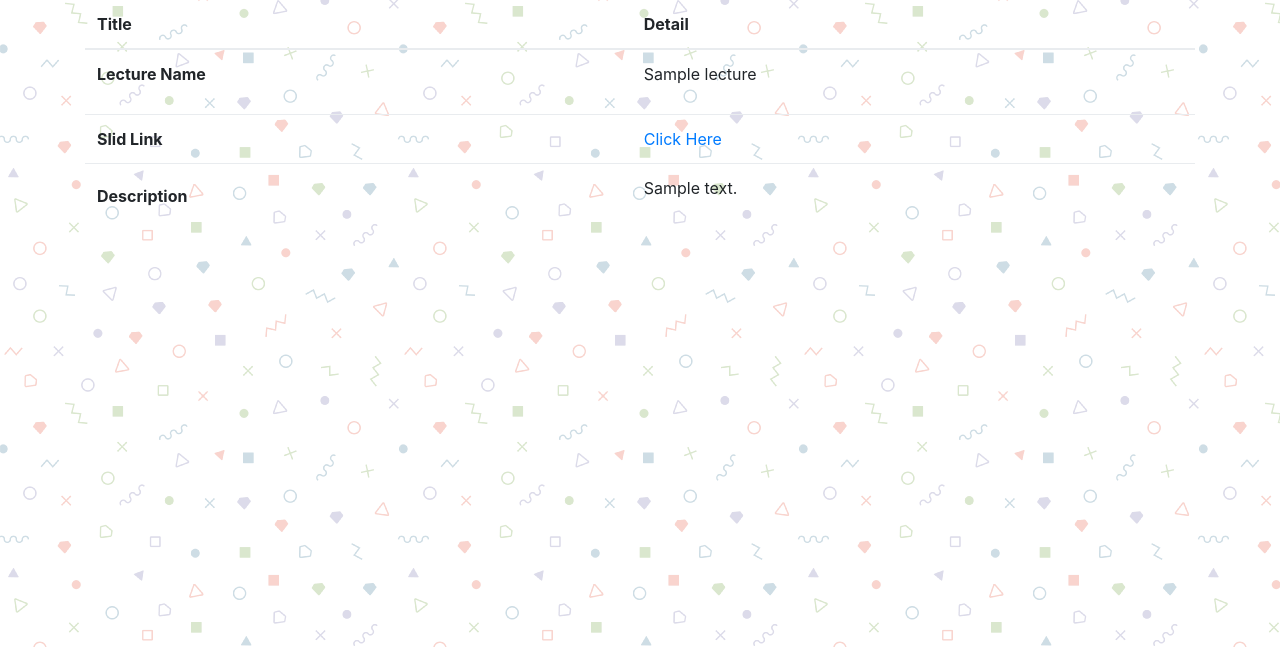
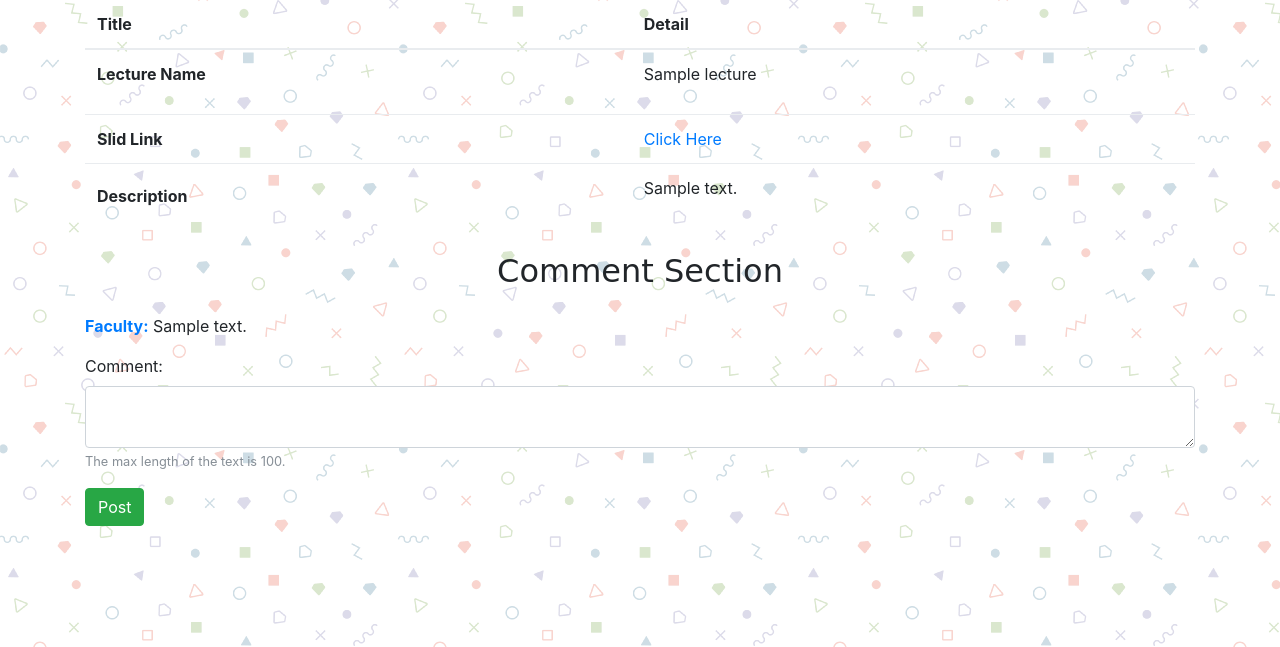
Before and after one commit to Kimbbakar/Classroom, a Django app: page /course/lecture/1/ in a window 1280 px wide. Shown: the part 153-800 px from the top of the page. Run offline with Django 3.2, Linux system fonts and the light colour scheme; a user stored in the database is signed in; tables that the repository leaves empty hold one stand-in row (values such as "Sample post"); some libraries are stand-ins or nearby versions.

Commit message:
add the comments section

```diff
--- a/myproject/classroom/forms.py
+++ b/myproject/classroom/forms.py
@@ -1,6 +1,6 @@
 from django import forms
 from django.contrib.auth.models import User
-from .models import lecture,course
+from .models import lecture,course,post
 from datetime import date
 
 class NewLectureForm(forms.ModelForm):
@@ -64,3 +64,15 @@ class StudentAddForm(forms.Form):
             raise forms.ValidationError(warning )
 
         return data
+
+class PostCommentForm(forms.ModelForm):
+    comment = forms.CharField(widget=forms.Textarea(
+            attrs={'rows': 2}
+        ),
+        max_length=100,
+        help_text='The max length of the text is 100.'
+    )
+
+    class Meta:
+        model = post
+        fields = ['comment']
--- a/myproject/classroom/views.py
+++ b/myproject/classroom/views.py
@@ -1,9 +1,9 @@
 from django.shortcuts import render
 from django.contrib.auth.models import User
 from django.shortcuts import render, redirect, get_object_or_404
-from .models import lecture,course,registration
+from .models import lecture,course,registration,post
 from datetime import date
-from .forms import NewLectureForm,NewCourseForm,StudentAddForm
+from .forms import NewLectureForm,NewCourseForm,StudentAddForm,PostCommentForm
 from django.contrib.auth.decorators import login_required
 
 
@@ -29,8 +29,24 @@ def course_view(request,pk):
 @login_required(login_url='/')
 def lecture_view(request,pk):
     pk_lecture = lecture.objects.get(pk=pk )
+    posts = pk_lecture.posts.all()
 
-    return render(request,'lecture_view.html',{'pk_lecture':pk_lecture } )
+
+    if request.method == 'POST':
+        form = PostCommentForm(request.POST)
+
+        if form.is_valid():
+            post = form.save(commit=False)
+            post.user = request.user
+            post.lecture = pk_lecture
+
+            post.save()
+            form = PostCommentForm()
+
+    else:
+        form = PostCommentForm()
+
+    return render(request,'lecture_view.html',{'pk_lecture':pk_lecture ,'form':form,'posts':posts } )
 
 @login_required(login_url='/')
 def new_lecture(request,pk):
--- a/myproject/templates/lecture_view.html
+++ b/myproject/templates/lecture_view.html
@@ -1,4 +1,5 @@
 {% extends 'base.html' %}
+{% load widget_tweaks %}
 
 {% block breadcrumb %}
   <li class="breadcrumb-item active"><a href ="{% url 'home' %}" >Home</a> </li>
@@ -39,7 +40,59 @@
 
   </table>
 
+  <div>
+      <h2 class="text-center logo my-4">Comment Section</h2>
 
+
+  {% for post in posts%}
+    <div>
+<p>
+    {% if post.user.type.role == 1 %}
+      <a href = "#"> <strong> Faculty:</strong> </a>
+    {% else %}
+      <a href = "#"> <strong> {{post.user.first_name }}: </strong> </a>
+    {% endif %}
+      {{post.comment}}</p>
+
+    </div>
+
+  {% endfor %}
+
+  </div>
+
+   <form method="post">
+    {% csrf_token %}
+    {% for field in form %}
+        <div class="form-group">
+          {{ field.label_tag }}
+
+          {% if form.is_bound %}
+            {% if field.errors %}
+
+              {% render_field field class="form-control is-invalid" %}
+              {% for error in field.errors %}
+                <div class="invalid-feedback">
+                  {{ error }}
+                </div>
+              {% endfor %}
+
+            {% else %}
+              {% render_field field class="form-control is-valid" %}
+            {% endif %}
+          {% else %}
+            {% render_field field class="form-control" %}
+          {% endif %}
+
+          {% if field.help_text %}
+            <small class="form-text text-muted">
+              {{ field.help_text }}
+            </small>
+          {% endif %}
+        </div>
+      {% endfor %}
+
+    <button type="submit" class="btn btn-success">Post</button>
+  </form>
 
 
 {% endblock %}
```
